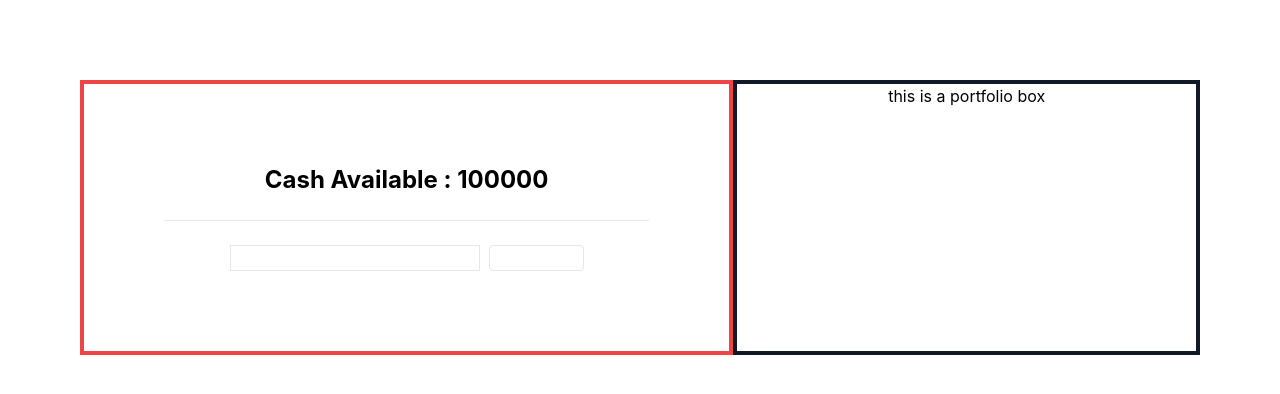
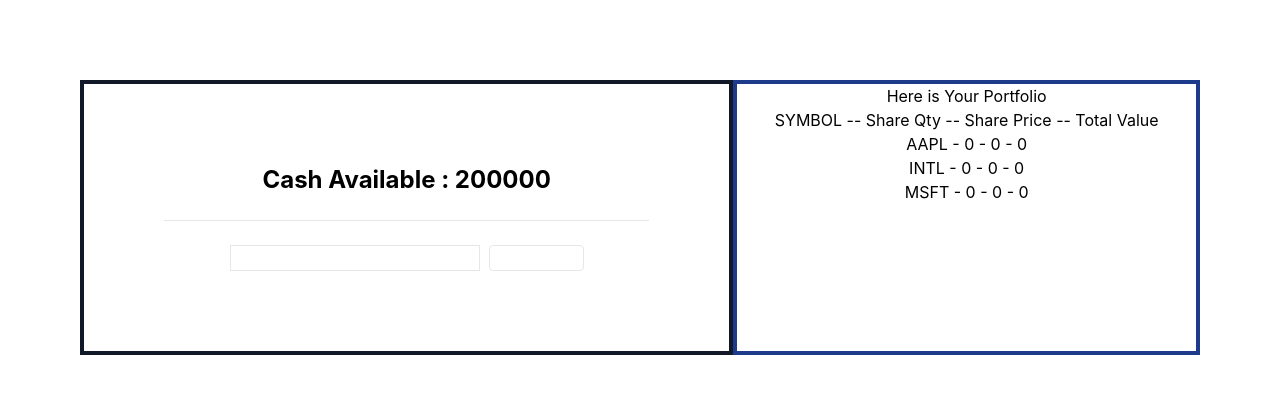
Before and after one commit to WDanielH/Capstone-React, a React (Create React App) app: page / in a window 1280 px wide. Shown: the top 394 px of the page. Built offline with nearby package versions, Linux system fonts and the light colour scheme.

Commit message:
getting basic look of protfolio down

```diff
--- a/src/App.css
+++ b/src/App.css
@@ -1,10 +1,5 @@
 .App {
   text-align: center;
-}
-
-.App-logo {
-  height: 40vmin;
-  pointer-events: none;
 }
 
 @media (prefers-reduced-motion: no-preference) {
--- a/src/App.js
+++ b/src/App.js
@@ -1,16 +1,15 @@
 import React, {useState, useEffect} from 'react';
-import logo from './logo.svg';
 import './App.css';
 // import './Tailwind.css';
 import NavBar from "./NavBar";
-
-// var yahooFinance = require('yahoo-finance');
 
 // useState
 // useEffect
 // Child components
 // Relationship beween parent and child + Props
 // Forms in React
+// api key for alphavantage IK6FXYBJZ5VUU6JE
+// https://www.alphavantage.co/query?function=GLOBAL_QUOTE&symbol=AAPL&apikey=IK6FXYBJZ5VUU6JE
 
 const STOCK_PRICES = [
     {name: 'AAPL', price: '120'},
@@ -18,7 +17,6 @@ const STOCK_PRICES = [
   {name: 'INTL', price: '80'}
 ]
 
-//this is a test
 function App() {
 
   const [name, setName] = useState('John');
@@ -28,7 +26,7 @@ function App() {
 
   const [counter, setCounter] = useState(0);
 
-  const [cash, setCash] = useState(100000);
+  const [cash, setCash] = useState(200000);
 
   const [searchStockStr, setSearchStockStr] = useState('');
 
@@ -131,6 +129,11 @@ function App() {
 
   };
 
+//var portfolioItems =[];
+//portfolioItems.push({index: 1, value: "AAPL", Price: 120});
+//portfolioItems.push({index: 2, value: "INTL", done: 80});
+//portfolioItems.push({index: 3, value: "MSFT", done: 110});
+
   return (
     <div className="App">
 
@@ -166,7 +169,7 @@ function App() {
 
       <div className="grid grid-cols-12 gap-0 xl:p-20">
 
-        <div className={'col-span-12 md:col-span-7 border-4 border-gray-900 xl:border-red-500 p-20'}>
+        <div className={'col-span-12 md:col-span-7 border-4 border-gray-900 xl:border-teal-500 p-20'}>
 
           <h1 className={'font-bold text-2xl text-teal-600'}>Cash Available : {cash}</h1>
 
@@ -220,8 +223,15 @@ function App() {
 
         </div>
 
-        <div className={'col-span-12 md:col-span-5 border-4 border-gray-900'}>
-          this is a portfolio box
+        <div className={'col-span-12 md:col-span-5 border-4 border-blue-900'}>
+          Here is Your Portfolio
+
+          <p>SYMBOL -- Share Qty -- Share Price -- Total Value</p>
+          <ul>
+          <li>AAPL - 0 - 0 - 0</li>
+          <li>INTL - 0 - 0 - 0</li>
+          <li>MSFT - 0 - 0 - 0</li>
+          </ul>
 
         </div>
 
```
Also changed, not shown: src/logo.svg (deleted).
